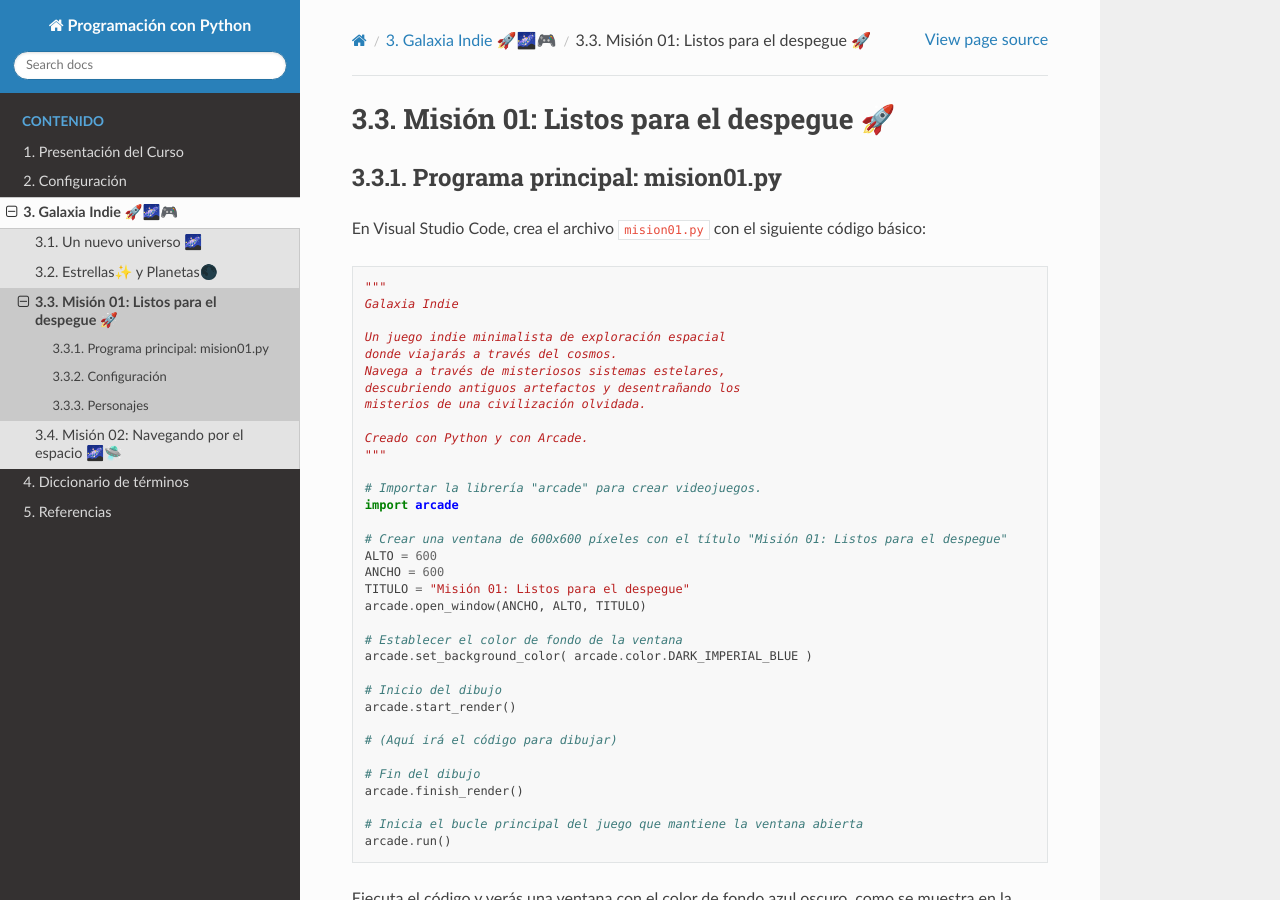
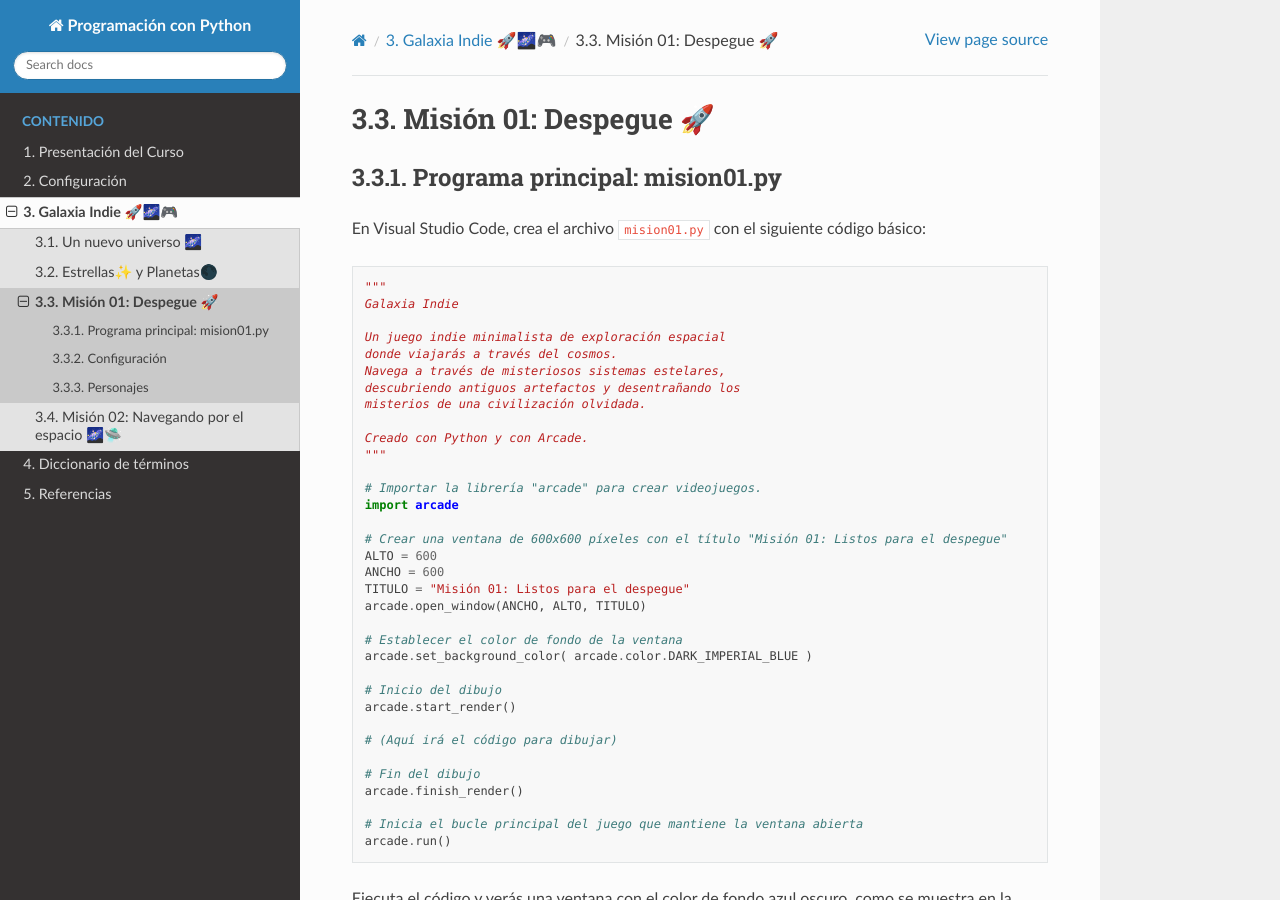
Before and after one commit to aavendan/programacion-python, a Sphinx documentation site: the page built from docs/source/sesiones/sesion03.rst, in a window 1280 px wide and 900 px high. Built offline with Sphinx 7.4.7 and the Read the Docs theme 3.1.0, drawn with Linux system fonts in a browser that asks for light colours.

Commit message:
images 80px size

```diff
--- a/docs/source/sesiones/sesion03.rst
+++ b/docs/source/sesiones/sesion03.rst
@@ -1,4 +1,4 @@
-Misión 01: Listos para el despegue 🚀
+Misión 01: Despegue 🚀
 ===================================
 
 Programa principal: mision01.py
@@ -56,15 +56,15 @@
 de `kenney.nl <https://kenney.nl/>`_.
 
 .. image:: ../img/sesion03/planeta01.png
-  :width: 200
+  :width: 80
   :alt: Planeta
 
 .. image:: ../img/sesion03/alien01.png
-  :width: 200
+  :width: 80
   :alt: Alien
 
 .. image:: ../img/sesion03/nave01.png
-  :width: 200
+  :width: 80
   :alt: Nave
 
 
```
